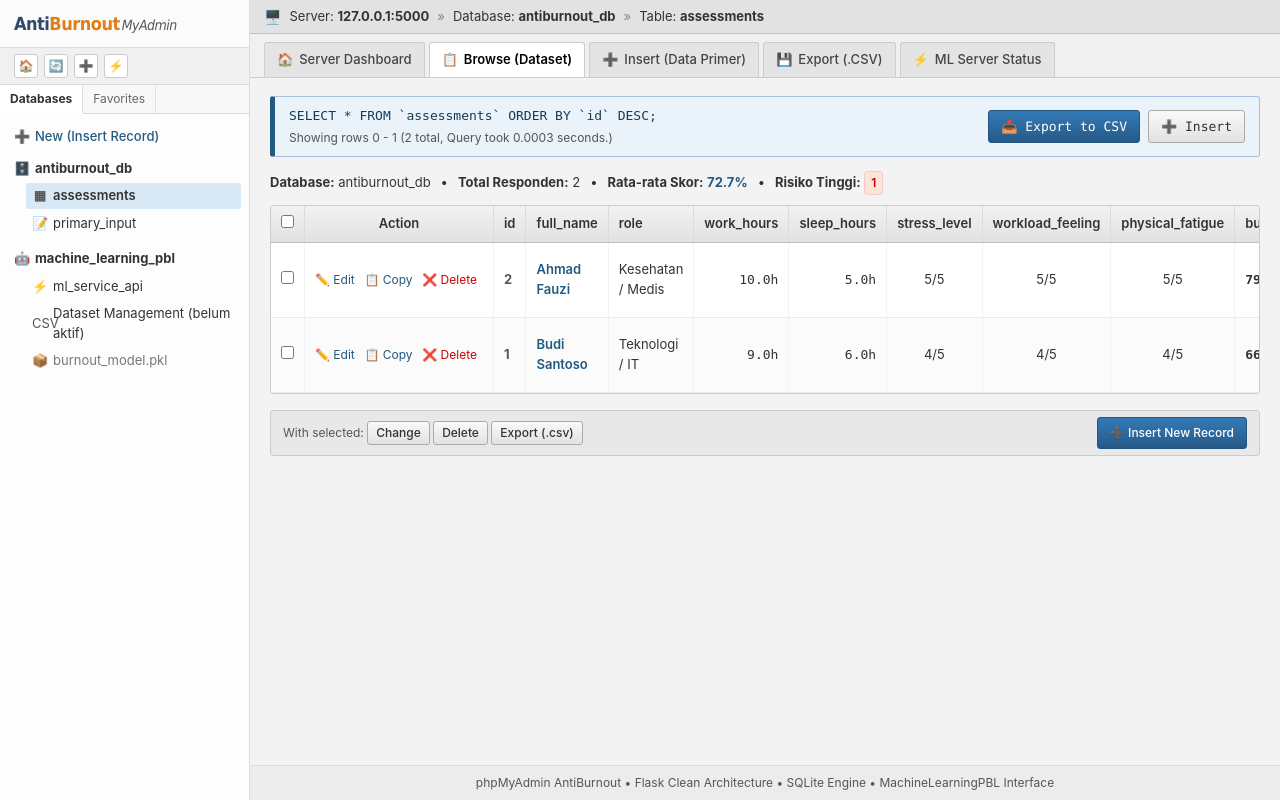
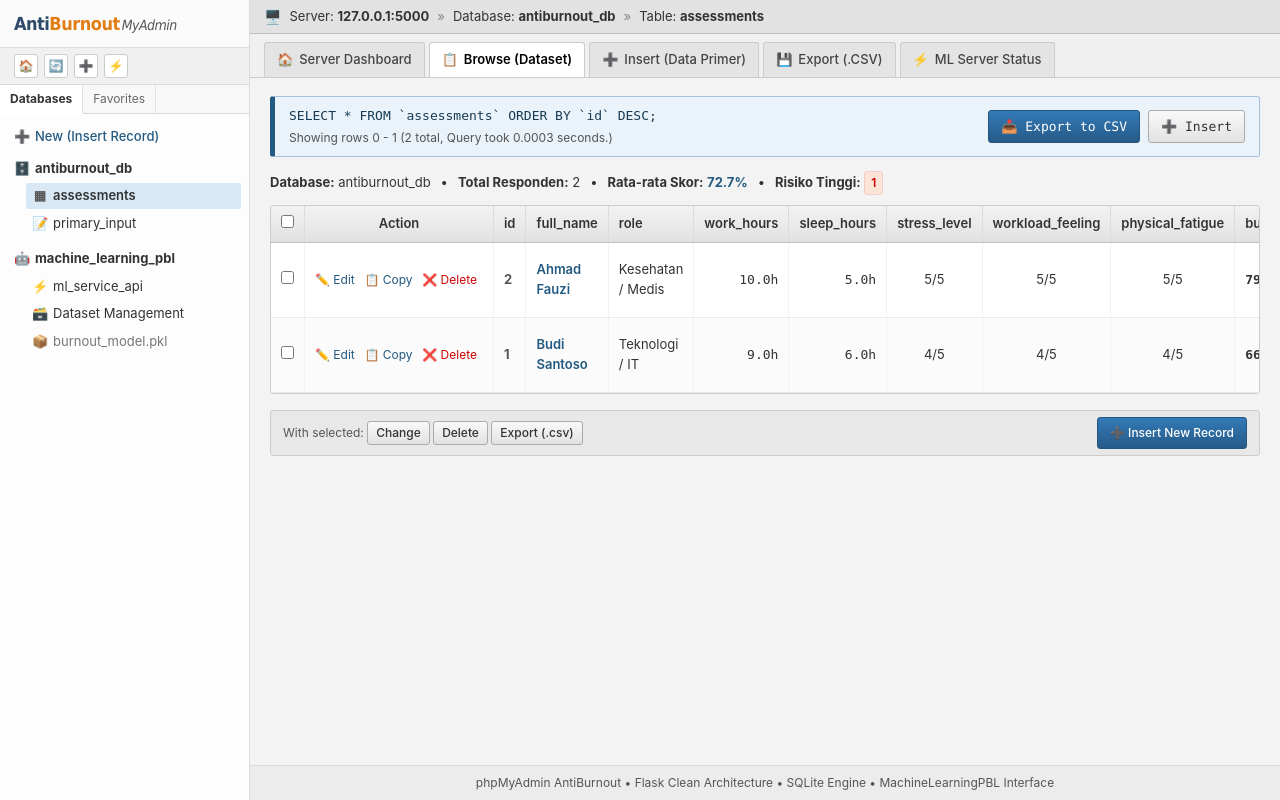
Before and after one commit to Keluarga-Cemara-Team/WebPBL, a Flask app: page /assessment/dataset in a window 1280 px wide. Run offline with Flask 3, Linux system fonts and the light colour scheme; data comes from the database, SQL or seed files in the repository.

Commit message:
fix: enable dataset management page route

```diff
--- a/app/presentation/templates/base.html
+++ b/app/presentation/templates/base.html
@@ -70,10 +70,10 @@
                             <span class="pma-tree-icon">⚡</span>
                             <span>ml_service_api</span>
                         </a>
-                        <span class="pma-tree-item" aria-disabled="true" title="Menunggu route Dataset Management disepakati">
-                            <span class="pma-tree-icon">CSV</span>
-                            <span>Dataset Management (belum aktif)</span>
-                        </span>
+                        <a href="{{ url_for('main.dataset_management') }}" class="pma-tree-item {% if request.path.startswith('/dataset-management') %}active{% endif %}">
+                            <span class="pma-tree-icon">🗃️</span>
+                            <span>Dataset Management</span>
+                        </a>
                         <div class="pma-tree-item" style="color: #777;">
                             <span class="pma-tree-icon">📦</span>
                             <span>burnout_model.pkl</span>
--- a/app/presentation/web/main_controller.py
+++ b/app/presentation/web/main_controller.py
@@ -7,6 +7,11 @@ def index():
     """Halaman Utama / Landing Page"""
     return render_template("main/index.html")
 
+@main_bp.route("/dataset-management/")
+def dataset_management():
+    """Menampilkan halaman frontend Dataset Management."""
+    return render_template("dataset_management/index.html")
+
 @main_bp.route("/healthz")
 def health_check():
     """Endpoint Pemantauan Kesehatan Sistem (Standar Industri Uptime Monitor)"""
```
